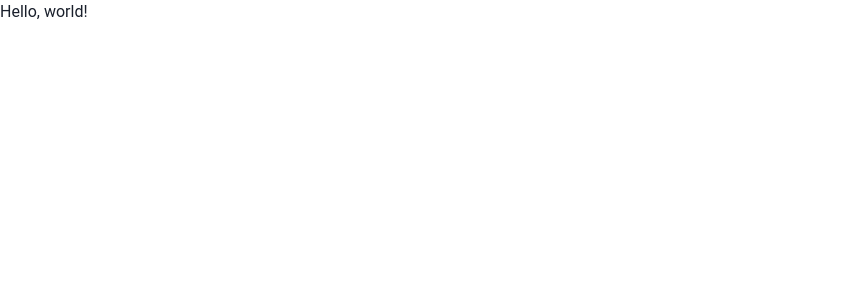
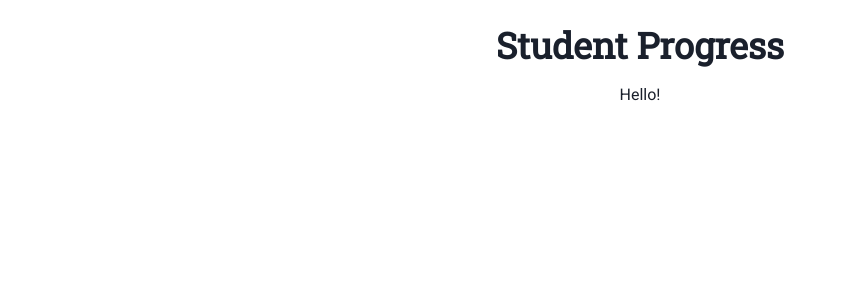
Before and after one commit to criesbeck/ai-emails, a React (Create React App) app: page / in a window 1280 px wide. Shown: the top 300 px of the page, without its empty margins (0-846 px from the left). Built offline with nearby package versions, Linux system fonts and the light colour scheme.

Commit message:
Plumbs data correctly through cases

```diff
--- a/package.json
+++ b/package.json
@@ -28,7 +28,7 @@
     "web-vitals": "^1.1.1"
   },
   "scripts": {
-    "start": "react-scripts start",
+    "start": "FAST_REFRESH=false react-scripts start",
     "build": "react-scripts build",
     "test": "react-scripts test",
     "eject": "react-scripts eject",
--- a/src/email-buddy/EmailBuddy.tsx
+++ b/src/email-buddy/EmailBuddy.tsx
@@ -1,14 +1,77 @@
+import { Flex, Heading, Spinner } from "@chakra-ui/react";
 import { useQuery } from "react-query";
+import { Submissions, Authors } from "./ApiTypes";
 import axios from "axios";
+import AlertError from "../components/AlertError";
 
-export const fetchEmailStatistics = async () => {
-  const [emails, authors] = (
+export const fetchEmailStatistics = async (): Promise<
+  [Submissions, Authors]
+> => {
+  const [rawEmails, rawAuthors] = (
     await Promise.all([
       axios.get("/example-submission-data.json"),
       axios.get("/authors.json"),
     ])
   )?.map((el) => el.data);
-  return [emails, authors] as const;
+  const emails = rawEmails as Submissions;
+  const authors = rawAuthors as Authors;
+  return [emails, authors];
+};
+
+const EmailsError = () => {
+  return (
+    <Flex maxWidth="250px">
+      <AlertError
+        show
+        message="A network error occured. Try refreshing."
+        data-testid="emails-error"
+      />
+    </Flex>
+  );
+};
+
+const EmailsLoading = () => {
+  return (
+    <Flex data-testid="emails-loading">
+      <Spinner size="lg" width="50px" height="50px" speed="1s" />
+    </Flex>
+  );
+};
+
+const EmailsMissing = () => {
+  return (
+    <Flex data-testid="emails-missing">There is no submission data yet.</Flex>
+  );
+};
+
+export interface EmailViewProps {
+  submissions: Submissions;
+  authors: Authors;
+}
+
+const EmailsView: React.FC<EmailViewProps> = () => {
+  return <Flex data-testid="emails-view">Hello!</Flex>;
+};
+
+interface EmailRouterProps {
+  data: [Submissions, Authors] | undefined;
+  isError: boolean;
+  isLoading: boolean;
+}
+
+const EmailsRouter: React.FC<EmailRouterProps> = ({
+  data,
+  isError,
+  isLoading,
+}) => {
+  if (isError) return <EmailsError />;
+  if (isLoading || !data) return <EmailsLoading />;
+  const [submissions, authors] = data;
+  return Object.keys(submissions?.submissions).length === 0 ? (
+    <EmailsMissing />
+  ) : (
+    <EmailsView submissions={submissions} authors={authors} />
+  );
 };
 
 const EmailBuddy = () => {
@@ -17,13 +80,12 @@ const EmailBuddy = () => {
     fetchEmailStatistics,
     { retry: false }
   );
-  if (isError) return <h1 data-testid="emails-error">Error message</h1>;
-  if (isLoading || !data)
-    return <h1 data-testid="emails-loading">Loading...</h1>;
-  const [emails] = data;
-  if (emails?.length === 0)
-    return <h1 data-testid="emails-missing">Nothing found.</h1>;
-  return <h1 data-testid="emails-view">Hello, world!</h1>;
+  return (
+    <Flex width="100%" alignItems="center" flexDirection="column" p="24px">
+      <Heading pb="16px">Student Progress</Heading>
+      <EmailsRouter data={data} isError={isError} isLoading={isLoading} />
+    </Flex>
+  );
 };
 
 export default EmailBuddy;
--- a/src/index.tsx
+++ b/src/index.tsx
@@ -1,6 +1,8 @@
 import React from "react";
 import ReactDOM from "react-dom";
 import App from "./App";
+import "@fontsource/roboto";
+import "@fontsource/roboto-slab";
 import reportWebVitals from "./reportWebVitals";
 
 ReactDOM.render(
```
Also changed, not shown: src/email-buddy/ApiTypes.ts (+7 -2 lines), 2 other files (tests, documents, lock files or other folders).
